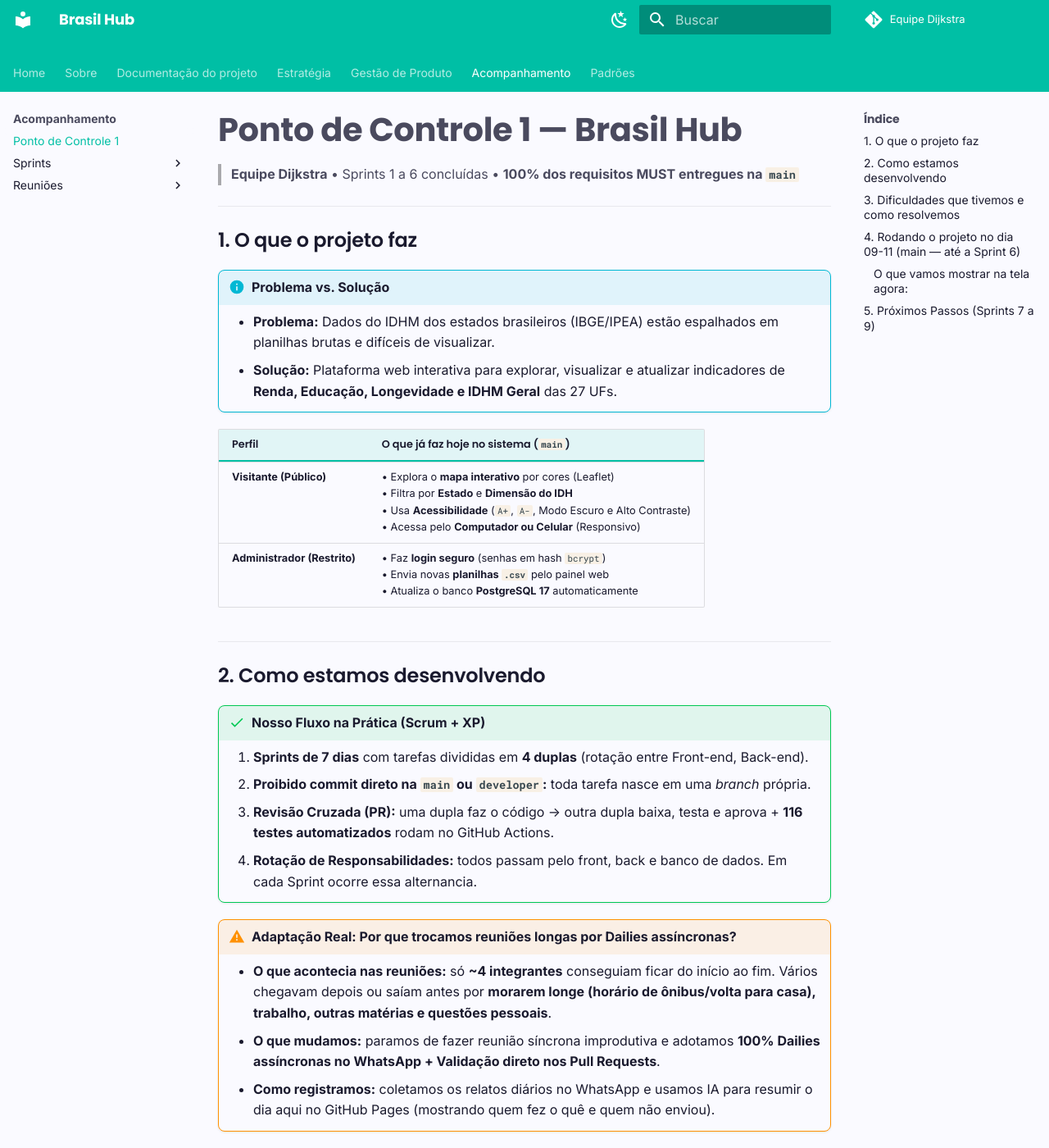
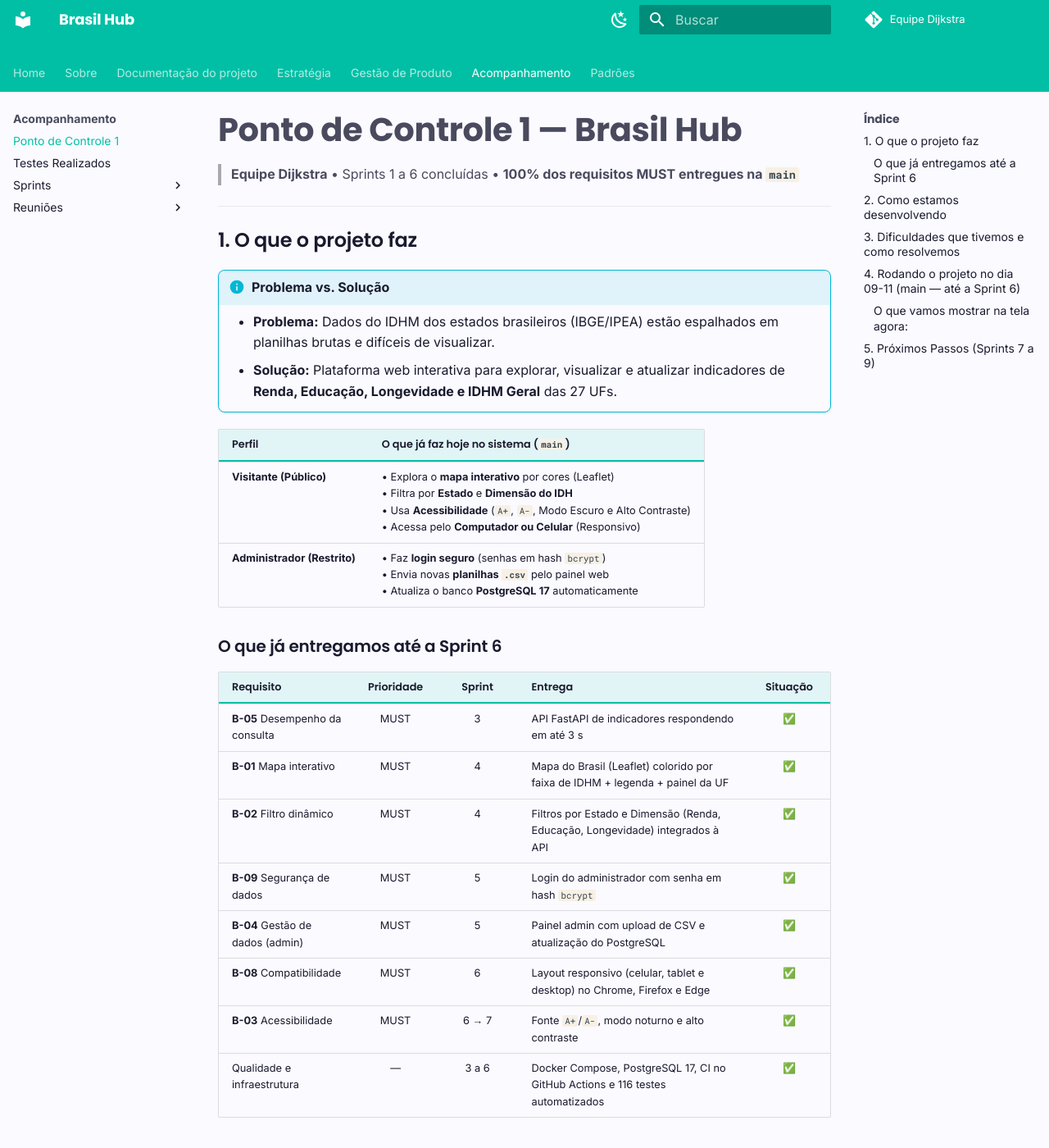
Before and after one commit to FGA0138-MDS-Ajax/2026.2-T02-Dijkstra, an MkDocs documentation site: the page built from docs/acompanhamento/ponto-controle-1.md, in a window 1280 px wide and 1400 px high. Shown: the whole window at 82% size. Built offline with MkDocs 1.6.1 and Material for MkDocs 9.7.7, drawn with Linux system fonts in a browser that asks for light colours; comment, search, counter and statistics services are not loaded; some of the changed text lies outside the part shown.

Commit message:
docs: adicionando testes realizados no git pages

```diff
--- a/docs/acompanhamento/ponto-controle-1.md
+++ b/docs/acompanhamento/ponto-controle-1.md
@@ -14,6 +14,19 @@
 | :--- | :--- |
 | **Visitante (Público)** | • Explora o **mapa interativo** por cores (Leaflet)<br>• Filtra por **Estado** e **Dimensão do IDH**<br>• Usa **Acessibilidade** (`A+`, `A-`, Modo Escuro e Alto Contraste)<br>• Acessa pelo **Computador ou Celular** (Responsivo) |
 | **Administrador (Restrito)** | • Faz **login seguro** (senhas em hash `bcrypt`)<br>• Envia novas **planilhas `.csv`** pelo painel web<br>• Atualiza o banco **PostgreSQL 17** automaticamente |
+
+### O que já entregamos até a Sprint 6
+
+| Requisito | Prioridade | Sprint | Entrega | Situação |
+| :--- | :---: | :---: | :--- | :---: |
+| **B-05** Desempenho da consulta | MUST | 3 | API FastAPI de indicadores respondendo em até 3 s | ✅ |
+| **B-01** Mapa interativo | MUST | 4 | Mapa do Brasil (Leaflet) colorido por faixa de IDHM + legenda + painel da UF | ✅ |
+| **B-02** Filtro dinâmico | MUST | 4 | Filtros por Estado e Dimensão (Renda, Educação, Longevidade) integrados à API | ✅ |
+| **B-09** Segurança de dados | MUST | 5 | Login do administrador com senha em hash `bcrypt` | ✅ |
+| **B-04** Gestão de dados (admin) | MUST | 5 | Painel admin com upload de CSV e atualização do PostgreSQL | ✅ |
+| **B-08** Compatibilidade | MUST | 6 | Layout responsivo (celular, tablet e desktop) no Chrome, Firefox e Edge | ✅ |
+| **B-03** Acessibilidade | MUST | 6 → 7 | Fonte `A+`/`A-`, modo noturno e alto contraste | ✅ |
+| Qualidade e infraestrutura | — | 3 a 6 | Docker Compose, PostgreSQL 17, CI no GitHub Actions e 116 testes automatizados | ✅ |
 
 ---
 
--- a/mkdocs.yml
+++ b/mkdocs.yml
@@ -43,7 +43,13 @@
       permalink: true
   - admonition
   - pymdownx.details
-  - pymdownx.superfences
+  - pymdownx.superfences:
+      custom_fences:
+        - name: mermaid
+          class: mermaid
+          format: !!python/name:pymdownx.superfences.fence_code_format
+  - pymdownx.tabbed:
+      alternate_style: true
   - pymdownx.highlight
   - pymdownx.inlinehilite
   - pymdownx.tasklist:
@@ -82,6 +88,7 @@
     - Especificações: gestao/especificacoes.md
   - Acompanhamento:
     - Ponto de Controle 1: acompanhamento/ponto-controle-1.md
+    - Testes Realizados: acompanhamento/testes.md
     - Sprints:
       - Sprint 1: acompanhamento/sprints/sprint01/sprint01.md
       - Sprint 2: acompanhamento/sprints/sprint02/sprint02.md
```
Also changed, not shown: docs/acompanhamento/testes.md (added, +87 -0 lines).
